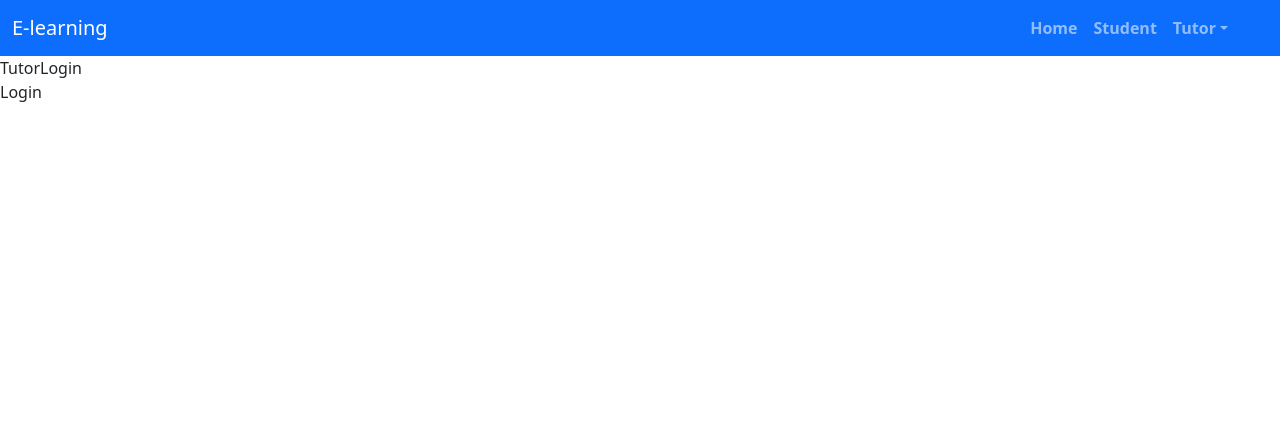
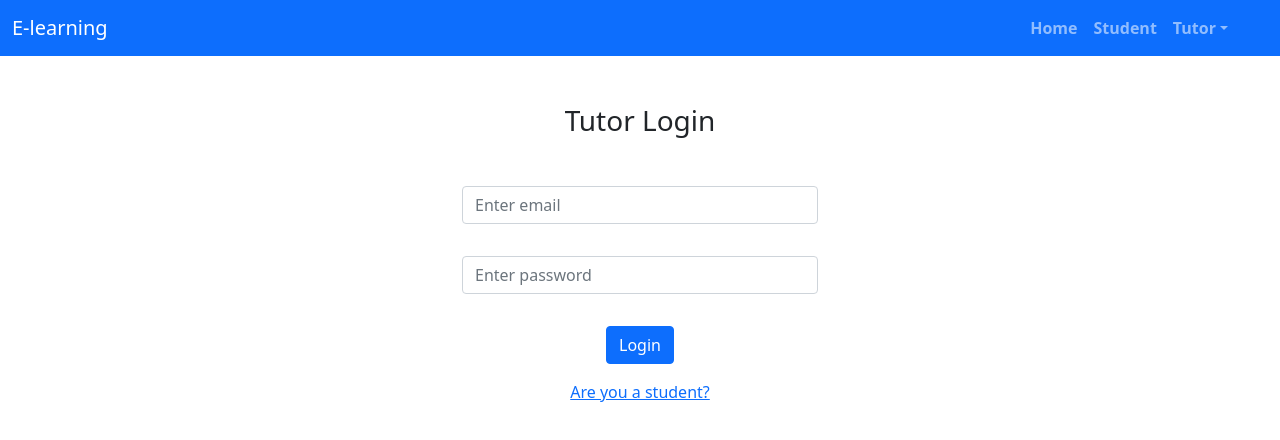
Before and after one commit to nalanagendra/e-learning-app, a React (Create React App) app: page /tutor/login in a window 1280 px wide. Shown: the top 440 px of the page. Built offline with nearby package versions, Linux system fonts and the light colour scheme.

Commit message:
login forms created

```diff
--- a/package.json
+++ b/package.json
@@ -7,12 +7,14 @@
     "@testing-library/react": "^11.2.7",
     "@testing-library/user-event": "^12.8.3",
     "bootstrap": "^5.1.3",
+    "formik": "^2.2.9",
     "react": "^17.0.2",
     "react-bootstrap": "^2.0.2",
     "react-dom": "^17.0.2",
     "react-router-dom": "^5.3.0",
     "react-scripts": "4.0.3",
-    "web-vitals": "^1.1.2"
+    "web-vitals": "^1.1.2",
+    "yup": "^0.32.11"
   },
   "scripts": {
     "start": "react-scripts --openssl-legacy-provider start",
--- a/src/components/NavBar.js
+++ b/src/components/NavBar.js
@@ -10,7 +10,7 @@ import Signup from './userAuth/Signup'
 const NavBar = props => {
     return (
         <div>
-            <Navbar bg="primary" expand="lg" variant="dark">
+            <Navbar bg="primary" expand="lg" variant="dark" style={{position: "sticky", top: "0"}}>
                 <Container fluid>
                    <Navbar.Brand as={Link} to="/">E-learning</Navbar.Brand>
                     <Navbar.Toggle aria-controls="basic-navbar-nav" />
--- /dev/null
+++ b/src/components/reusableComponents/Inputbox.js
@@ -0,0 +1,11 @@
+import React from 'react'
+
+const Inputbox = props => {
+    return (
+        <div style={{height : "70px"}}>
+            {props.children}
+        </div>
+    )
+}
+
+export default Inputbox
--- a/src/components/userAuth/Login.js
+++ b/src/components/userAuth/Login.js
@@ -1,10 +1,87 @@
 import React from 'react'
+import { Form, Button, Row, Col } from 'react-bootstrap'
+import { Formik } from 'formik'
+import * as Yup from 'yup'
+import { Link } from 'react-router-dom'
+
+import Inputbox from "../reusableComponents/Inputbox"
+
+const schema = Yup.object().shape({
+    email: Yup.string().email("Enter valid email.").required("Required!"),
+    password: Yup.string().required('Required!')
+})
+
+const initialValues = {
+    email : "",
+    password : ""
+}
 
 const Login = props => {
+    const { path, text } = props
+
+    const onSubmit = (values) => {
+
+    }
+
     return (
-        <div>
-            Login
-        </div>
+        <Formik
+            initialValues={initialValues}
+            validationSchema={schema}
+            onSubmit={onSubmit}
+        >
+            {({
+                handleSubmit,
+                handleChange,
+                handleBlur,
+                values,
+                touched,
+                isValid,
+                errors,
+            }) => (
+                <Row className="align-items-center justify-content-center">
+                    <Col lg={4} md={6} sm={7} xs={10}>
+                        <Form noValidate onSubmit={handleSubmit}>
+                            <Form.Group>
+                                <Inputbox>
+                                    <Form.Control
+                                        type="text"
+                                        name="email"
+                                        placeholder="Enter email"
+                                        value={values.email}
+                                        onChange={handleChange}
+                                        onBlur={handleBlur}
+                                    />
+                                    {touched.email && errors.email ? (
+                                        <div className="text-danger">{errors.email}</div>
+                                    ): null}
+                                </Inputbox>
+                            </Form.Group>
+                            <Form.Group>
+                                <Inputbox>
+                                    <Form.Control
+                                        type="password"
+                                        name="password"
+                                        placeholder="Enter password"
+                                        value={values.password}
+                                        onChange={handleChange}
+                                        onBlur={handleBlur}
+                                    />
+                                    {touched.password && errors.password ? (
+                                        <div className="text-danger">{errors.password}</div>
+                                    ): null}
+                                </Inputbox>
+                            </Form.Group>
+                            <div className="text-center">
+                                <Button type="submit">Login</Button>
+                            </div>
+                            <div className="text-center mt-3">
+                                <Link to={path}>{text}</Link>
+                            </div>
+                        </Form>
+                    </Col>
+                </Row>
+            )}
+        </Formik>
     )
 }
 
--- a/src/components/userAuth/StudentLogin.js
+++ b/src/components/userAuth/StudentLogin.js
@@ -1,12 +1,13 @@
 import React from './Login'
 import Login from './Login'
+import { Container } from 'react-bootstrap'
 
 const StudentLogin = props => {
     return (
-        <div>
-            Student Login
-            <Login />
-        </div>
+        <Container>
+            <h3 className="text-center my-5">Student Login</h3>
+            <Login path="/tutor/login" text="Are you a tutor?" />
+        </Container>
     )
 }
 
--- a/src/components/userAuth/TutorLogin.js
+++ b/src/components/userAuth/TutorLogin.js
@@ -1,12 +1,14 @@
 import React from 'react'
 import Login from './Login'
+import { Container } from 'react-bootstrap'
 
 const TutorLogin = props => {
     return (
-        <div>
-            TutorLogin
-            <Login />
-        </div>
+        <Container>
+            <h3 className="text-center my-5">Tutor Login</h3>
+            <Login path="/student/login" text="Are you a student?" />
+
+        </Container>
     )
 }
 
```
Also changed, not shown: 1 other file (tests, documents, lock files or other folders).
